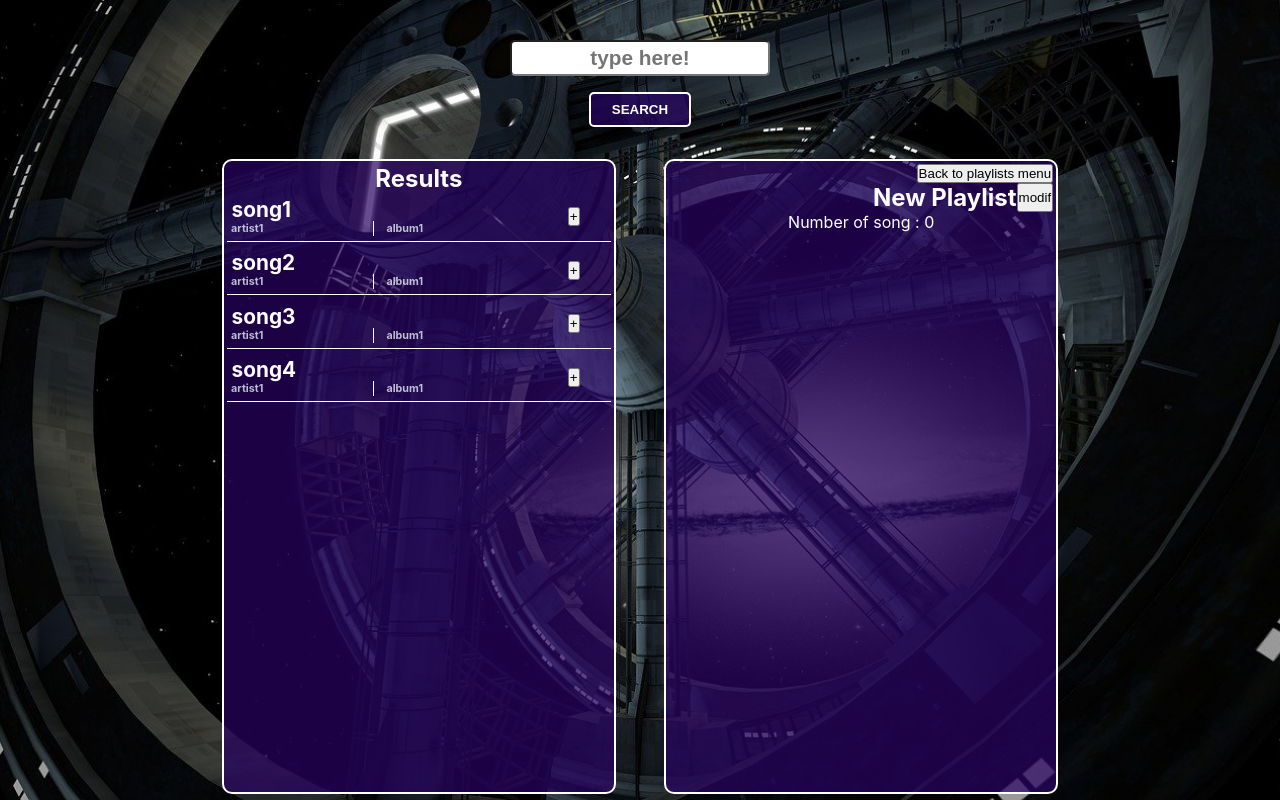
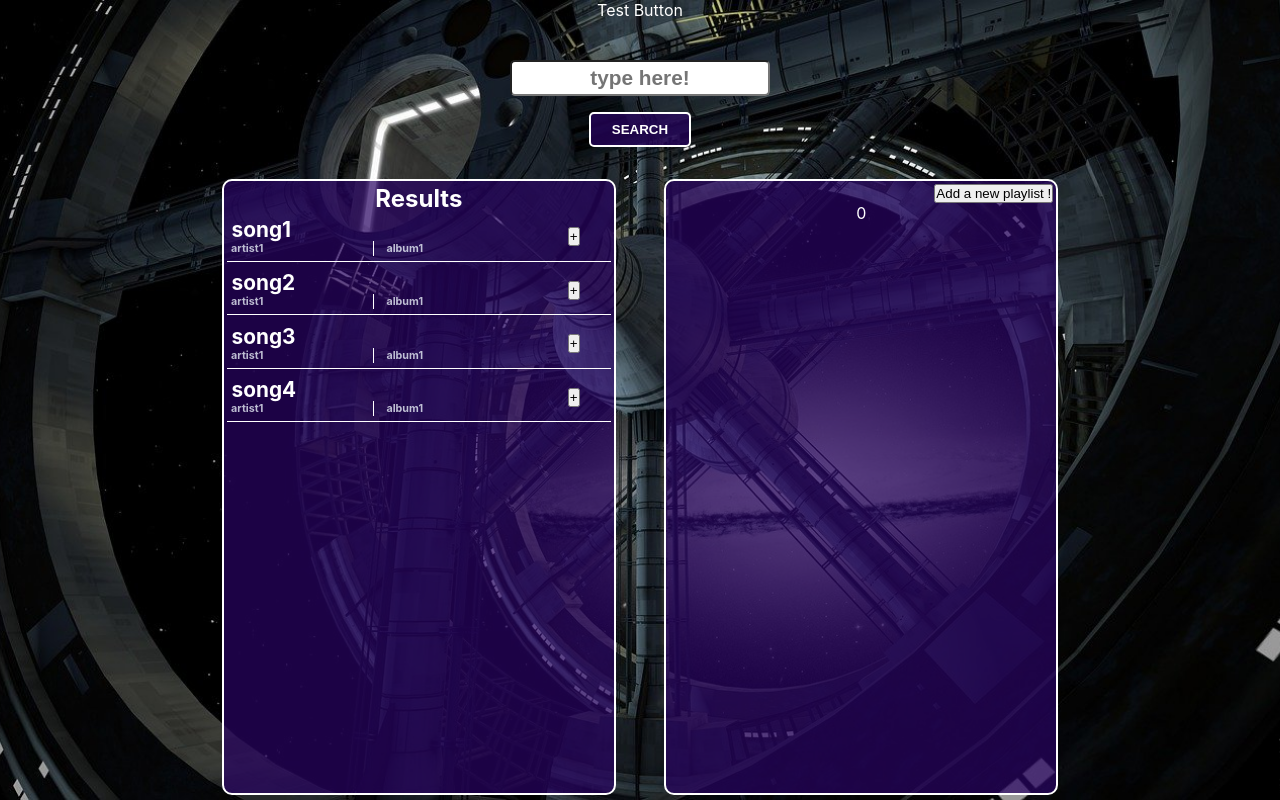
Before and after one commit to Ange-Coconi/jamming-app, a React (Create React App) app: page / in a window 1280 px wide. Built offline with nearby package versions, Linux system fonts and the light colour scheme.

Commit message:
add and remove ok !

```diff
--- a/src/App.js
+++ b/src/App.js
@@ -1,5 +1,5 @@
 import './App.css';
-import React, {useState} from 'react';
+import React, {useState, useEffect} from 'react';
 import SearchResults from './Components/SearchResults/SearchResults.js';
 import PlaylistMenu from './Components/PlaylistMenu/PlaylistMenu.js';
 import SearchField from './Components/SearchField/SearchField.js';
@@ -9,12 +9,23 @@ import ressources from "./Components/ressources/data.js"
 function App() {
   const [search, setSearch] = useState(""); // String corresponding of the input of the user for the search.
   const [tracklistToDisplay, setTracklistToDisplay] = useState();
-  const [isMenuPlaylist, setIsMenuPlaylist] = useState(false); // Boolean to determine if the playlist menu is display or not;
+  const [isMenuPlaylist, setIsMenuPlaylist] = useState(true); // Boolean to determine if the playlist menu is display or not;
   const [playlists, setPlaylists] = useState({}); // Object of "playlist object", which contain two keys ==> name: string, songs: array. The Array of songs contain "song object".
   const [playlistToDisplay, setPlaylistToDisplay] = useState({}); // The playlist to display, this variable contain an object ==> name + songs.
   const [namePlaylistToDisplay, setNamePlaylistToDisplay] = useState("New Playlist"); // Name of the playlist to display.
   const [keepPlaylistName, setKeepPlaylistName] = useState(true)
   const [message, setMessage] = useState("")
+  const [isPlaylistUpdatePending, setIsPlaylistUpdatePending] = useState(false);
+
+  useEffect(() => {
+    if (isPlaylistUpdatePending && namePlaylistToDisplay) {
+      setPlaylists(prevPlaylists => {
+        const { [namePlaylistToDisplay]: _, ...newPlaylists } = prevPlaylists;
+        return newPlaylists;
+      });
+      setIsPlaylistUpdatePending(false);
+    }
+  }, [namePlaylistToDisplay, isPlaylistUpdatePending]);
 
   const handleNewName = (e) => {
     setNamePlaylistToDisplay(e.target.value);
@@ -28,21 +39,48 @@ function App() {
     setKeepPlaylistName(true);
   };
 
-  const handleAddPlaylist = (e) => {
+  const handleAddPlaylist = () => {
     setIsMenuPlaylist(false);
     setPlaylistToDisplay({})
+    setNamePlaylistToDisplay("New Playlist");
   };
 
-  const handlePlaylistClick = (e) => {
-    const playlistName = e.target.className;
-    setPlaylistToDisplay(playlists.playlistName);
+  const handleDeletePlaylist = () => {
+    setIsMenuPlaylist(true);
+  }
+
+  const handlePlaylistClick = async (e) => {
+    let playlistName = e.target.className;
     setNamePlaylistToDisplay(playlistName);
+    setIsPlaylistUpdatePending(true);
+    setPlaylistToDisplay(playlists[playlistName]);
     setIsMenuPlaylist(false);
+    // setPlaylists(prev => {
+    //   let newObject = {...prev};
+    //   delete newObject[namePlaylistToDisplay];
+    //   return newObject;
+    // });
   };
 
   const handleBackToMenu = () => {
     setIsMenuPlaylist(true);
-    setNamePlaylistToDisplay("New Playlist");
+    if (Object.keys(playlists).includes(namePlaylistToDisplay)) {
+
+      let number = 1;
+      let newName = namePlaylistToDisplay;
+      while (Object.keys(playlists).includes(newName)) {
+
+        newName = `${namePlaylistToDisplay} (${number})`;
+        number++;
+      };
+      setNamePlaylistToDisplay(newName);
+    };
+    setPlaylists((prev) => (
+      {
+        ...prev,
+        [namePlaylistToDisplay]: playlistToDisplay
+      }
+    ))
   };
 
   const handleAddTrack = (idSongToAdd) => {
@@ -63,7 +101,14 @@ function App() {
 
   const handleRemoveTrack = (e) => {
     const idSongToRemove = e.target.songId;
-    delete playlists[namePlaylistToDisplay][idSongToRemove];
+    setPlaylists(prev => {
+      const { [idSongToRemove]: _, ...updatedPlaylist } = prev[namePlaylistToDisplay];
+      return {
+        ...prev,
+        [namePlaylistToDisplay]: updatedPlaylist
+      };
+    });
+    setIsMenuPlaylist(true);
   };
 
   const handleInputSearch = (e) => {
@@ -75,8 +120,14 @@ function App() {
     // tracklist = fetch
   };
 
+  const handleTest = () => {
+    console.log(playlists);
+    console.log(namePlaylistToDisplay)
+  };
+
   return (
     <div className="App">
+      <p onClick={handleTest}>Test Button</p>
       <SearchField
         search={search}
         handleInputSearch={handleInputSearch}
@@ -100,6 +151,7 @@ function App() {
           handleAddTrack={handleAddTrack}
           handleSubitNamePlaylist={handleSubitNamePlaylist}
           handleModifPlaylistName={handleModifPlaylistName}
+          handleDeletePlaylist={handleDeletePlaylist}
           />
         </div>
     </div>
--- a/src/Components/Playlist/Playlist.js
+++ b/src/Components/Playlist/Playlist.js
@@ -12,6 +12,7 @@ function Playlist(props) {
                 <div>
                     <h2>{props.namePlaylistToDisplay}</h2>
                     <button onClick={props.handleModifPlaylistName}>modif</button>
+                    <button onClick={props.handleDeletePlaylist}>delete</button>
                 </div> :
                 <form onSubmit={props.handleSubitNamePlaylist}>
                     <input onChange={props.handleNewName} type="text" value={props.namePlaylistToDisplay}/>
--- a/src/Components/PlaylistMenu/PlaylistMenu.js
+++ b/src/Components/PlaylistMenu/PlaylistMenu.js
@@ -1,22 +1,29 @@
 import React from "react";
 import Playlist from "../Playlist/Playlist.js";
+import styles from "./PlaylistMenu.module.css"
 
 function PlaylistMenu(props) {
 
     return (
         <div className="PlaylistMenu">
           {props.isMenuPlaylist ? (
-              <div>
-                {Object.entries(props.playlists).map(([namePlaylist, playlist]) => {
-                  <h2 onClick={props.handlePlaylistClick} className={namePlaylist}>{namePlaylist}</h2>
-                })}
-                <button type="button" onClick={props.handleAddPlaylist}>Add a new playlist !</button>
+              <div className={styles.displayPlaylists}>
+                <div className={styles.addNewPlaylist}>
+                  <button type={styles.button} onClick={props.handleAddPlaylist}>Add a new playlist !</button>
+                </div>
+                <p>{Object.keys(props.playlists).length}</p>
+                <div className={styles.playlists}>
+                  {Object.entries(props.playlists).map(([namePlaylist, playlist]) => {
+                    return (<h2 onClick={props.handlePlaylistClick} className={namePlaylist}>{namePlaylist}</h2>);
+                  })}
+                </div>
               </div>
             ) :
               <div className="displayPlaylistContainer">
                 <div>
                   <button type="button" onClick={props.handleBackToMenu} >Back to playlists menu</button>
                 </div>
+                <p>{Object.keys(props.playlists).length}</p>
                 <Playlist
                   playlistToDisplay={props.playlistToDisplay}
                   namePlaylistToDisplay={props.namePlaylistToDisplay}
@@ -24,7 +31,8 @@ function PlaylistMenu(props) {
                   handleRemoveTrack={props.handleRemoveTrack}
                   keepPlaylistName={props.keepPlaylistName}
                   handleModifPlaylistName={props.handleModifPlaylistName}
-                  handleSubitNamePlaylist={props.handleSubitNamePlaylist} />
+                  handleSubitNamePlaylist={props.handleSubitNamePlaylist}
+                  handleDeletePlaylist={props.handleDeletePlaylist} />
               </div>
             }
         </div>
--- /dev/null
+++ b/src/Components/PlaylistMenu/PlaylistMenu.module.css
@@ -0,0 +1,11 @@
+
+.displayPlaylists {
+    display: flex;
+    flex-direction: column;
+}
+
+.displayPlaylists .addNewPlaylist {
+    display: flex;
+    justify-content: end;
+
+}
--- a/src/Components/Tracklist/Tracklist.js
+++ b/src/Components/Tracklist/Tracklist.js
@@ -13,6 +13,7 @@ function TrackList(props) {
                 return (
                 <Track
                 key={`track-${generateKeyNumber()}`}
+                songId={songId}
                 songName={song.name}
                 artist={song.artist}
                 album={song.album}
```
